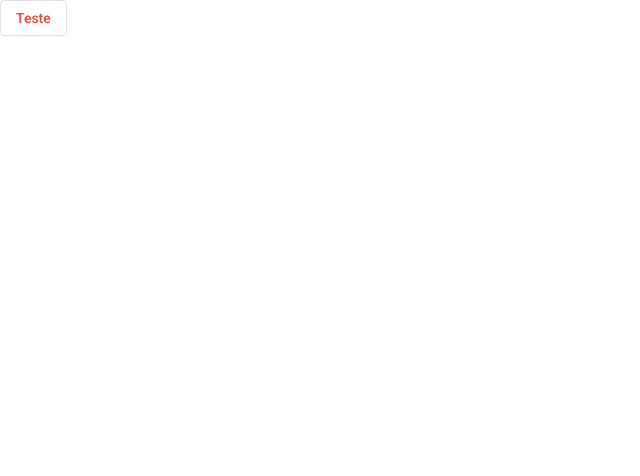
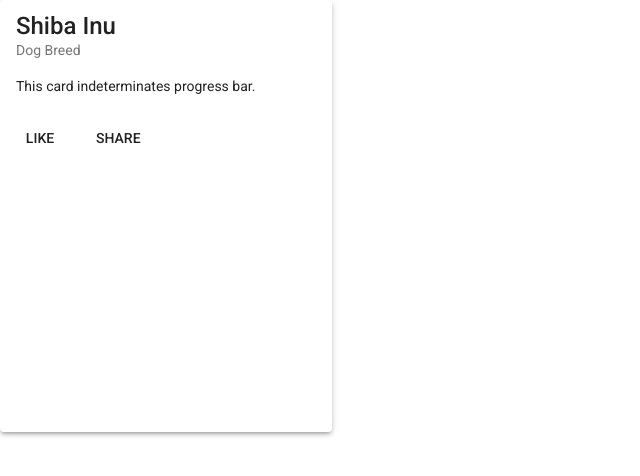
Before and after one commit to gabriel-q7/kanban-board, an Angular app: page / in a window 1280 px wide. Shown: the top 476 px of the page, without its empty margins (0-640 px from the left). Built offline with nearby package versions, Linux system fonts and the light colour scheme.

Commit message:
add coluna.component

```diff
--- a/src/app/app.component.html
+++ b/src/app/app.component.html
@@ -1 +1 @@
-<button mat-stroked-button color="warn">Teste</button>
+<app-coluna></app-coluna>
--- /dev/null
+++ b/src/app/components/coluna/coluna.component.css
@@ -0,0 +1,4 @@
+.coluna-card {
+  max-width: 300px;
+  height: 400px;
+}
--- /dev/null
+++ b/src/app/components/coluna/coluna.component.html
@@ -0,0 +1,12 @@
+<mat-card class="coluna-card mat-elevation-z3">
+  <mat-card-title>Shiba Inu</mat-card-title>
+  <mat-card-subtitle>Dog Breed</mat-card-subtitle>
+  <mat-card-content>
+    <p>This card indeterminates progress bar.</p>
+    <p></p>
+  </mat-card-content>
+  <mat-card-actions>
+    <button mat-button>LIKE</button>
+    <button mat-button>SHARE</button>
+  </mat-card-actions>
+</mat-card>
--- /dev/null
+++ b/src/app/components/coluna/coluna.component.ts
@@ -0,0 +1,13 @@
+import { Component, OnInit } from "@angular/core";
+
+@Component({
+  selector: "app-coluna",
+  templateUrl: "./coluna.component.html",
+  styleUrls: ["./coluna.component.css"],
+})
+export class ColunaComponent implements OnInit {
+  titulo: string = "";
+  constructor() {}
+
+  ngOnInit(): void {}
+}
```
Also changed, not shown: src/app/app.module.ts (+9 -2 lines).
